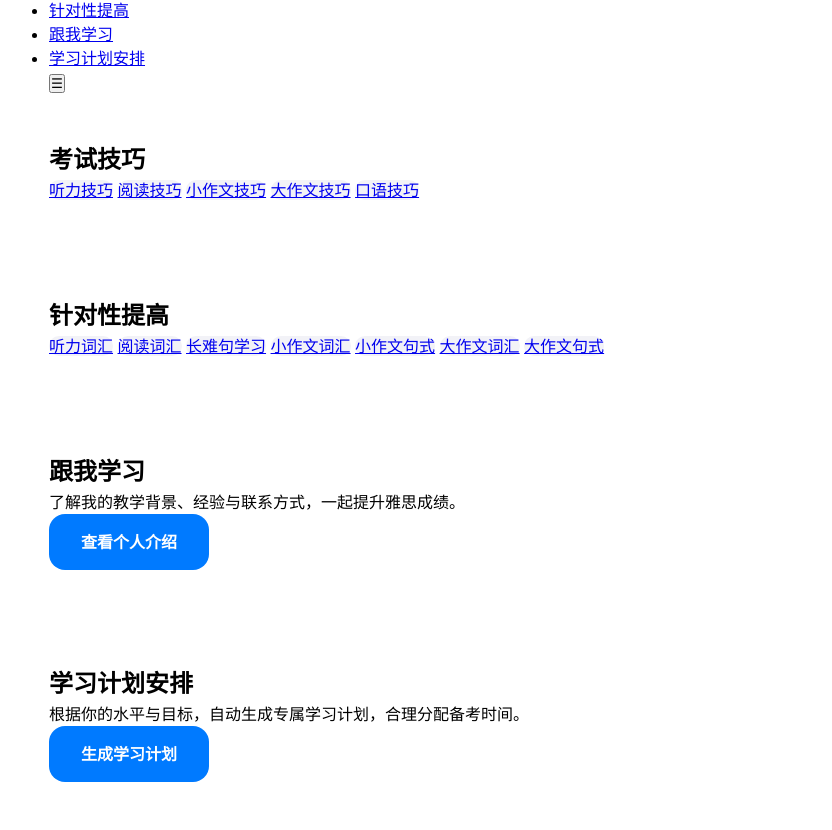
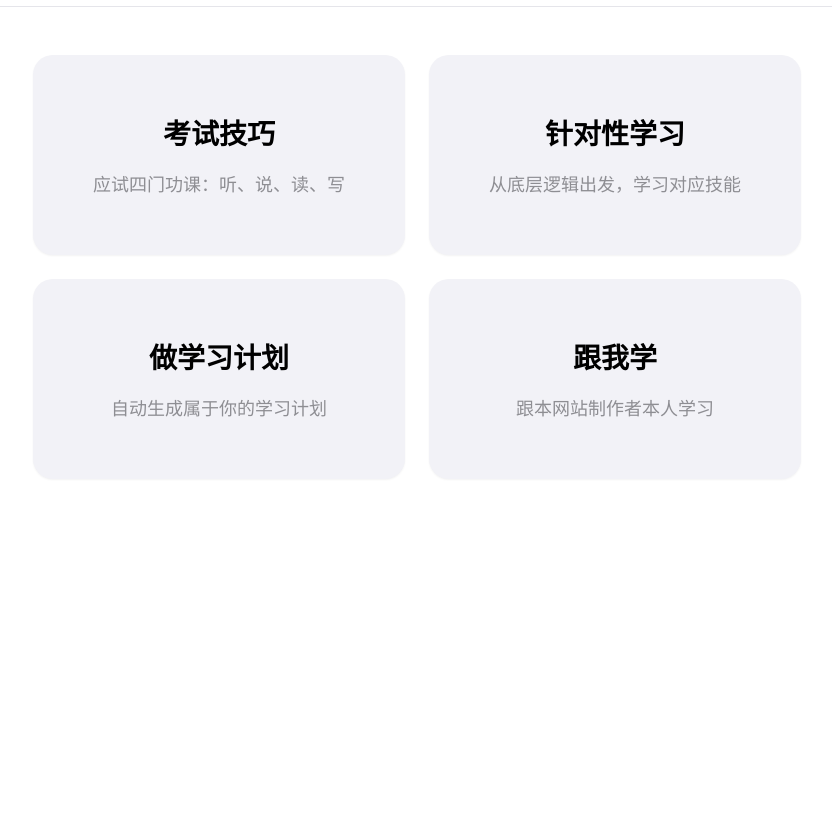
Before and after one commit to Laurence-Chan/IELTSLaurence, a plain HTML site: page index.html in a window 1280 px wide. Shown: the part 50-880 px from the top of the page, without its empty margins (223-1055 px from the left). After the commit the page ends 800 px from the top, so only its background shows below. Drawn offline with Linux system fonts and the light colour scheme.

Commit message:
Add files via upload

```diff
--- a/index.html
+++ b/index.html
@@ -1,84 +1,67 @@
 <!DOCTYPE html>
 <html lang="zh">
 <head>
-  <meta charset="UTF-8" />
-  <meta name="viewport" content="width=device-width, initial-scale=1.0" />
-  <title>IELTS Master | 学习主页</title>
-  <!-- Main stylesheet -->
-  <link rel="stylesheet" href="style.css" />
+  <meta charset="UTF-8">
+  <meta name="viewport" content="width=device-width,initial-scale=1.0,viewport-fit=cover">
+  <title>IELTS Laurence | 雅思备考指南</title>
+  <link rel="stylesheet" href="style.css">
+  <link rel="icon" type="image/png" href="assets/favicon.png">
+  <meta name="theme-color" content="#007AFF">
+  <meta name="apple-mobile-web-app-capable" content="yes">
+  <meta name="apple-mobile-web-app-status-bar-style" content="black-translucent">
 </head>
 <body>
-  <!-- ================= HEADER / NAV ================= -->
-  <header class="site-header">
-    <div class="container flex space-between align-center">
-      <a href="#" class="logo">IELTS Laurence</a>
-      <nav id="main-nav">
-        <ul class="nav-list flex gap-2">
-          <li><a href="#exam">考试技巧</a></li>
-          <li><a href="#improve">针对性提高</a></li>
-          <li><a href="#learn">跟我学习</a></li>
-          <li><a href="#plan">学习计划安排</a></li>
-        </ul>
-      </nav>
-      <button id="nav-toggle" aria-label="Open Menu">☰</button>
+  <header class="header">
+    <div class="container header__container">
+      <a href="/" class="header__logo">IELTS Laurence</a>
     </div>
   </header>
 
   <main>
-    <!-- ================= 考试技巧 ================= -->
-    <section id="exam" class="section">
-      <div class="container">
-        <h2 class="section-title">考试技巧</h2>
-        <div class="grid grid-3 gap-2">
-          <a href="listening.html" class="card text-center">听力技巧</a>
-          <a href="reading.html" class="card text-center">阅读技巧</a>
-          <a href="writing1.html" class="card text-center">小作文技巧</a>
-          <a href="writing2.html" class="card text-center">大作文技巧</a>
-          <a href="speaking.html" class="card text-center">口语技巧</a>
-        </div>
-      </div>
-    </section>
+    <div class="container main-nav">
+      <a href="pages/考试技巧/technique-index.html" class="nav-item">
+        <h2>考试技巧</h2>
+        <p>应试四门功课：听、说、读、写</p>
+      </a>
 
-    <!-- ================= 针对性提高 ================= -->
-    <section id="improve" class="section alt">
-      <div class="container">
-        <h2 class="section-title">针对性提高</h2>
-        <div class="grid grid-3 gap-2">
-          <a href="vocab-listening.html" class="card text-center">听力词汇</a>
-          <a href="vocab-reading.html" class="card text-center">阅读词汇</a>
-          <a href="complex-sentences.html" class="card text-center">长难句学习</a>
-          <a href="vocab-writing1.html" class="card text-center">小作文词汇</a>
-          <a href="patterns-writing1.html" class="card text-center">小作文句式</a>
-          <a href="vocab-writing2.html" class="card text-center">大作文词汇</a>
-          <a href="patterns-writing2.html" class="card text-center">大作文句式</a>
-        </div>
-      </div>
-    </section>
+      <a href="pages/针对性提高/index.html" class="nav-item">
+        <h2>针对性学习</h2>
+        <p>从底层逻辑出发，学习对应技能</p>
+      </a>
 
-    <!-- ================= 跟我学习 ================= -->
-    <section id="learn" class="section">
-      <div class="container text-center narrow">
-        <h2 class="section-title">跟我学习</h2>
-        <p>了解我的教学背景、经验与联系方式，一起提升雅思成绩。</p>
-        <a href="about.html" class="btn primary">查看个人介绍</a>
-      </div>
-    </section>
+      <a href="pages/跟我学习/study-plan.html" class="nav-item">
+        <h2>做学习计划</h2>
+        <p>自动生成属于你的学习计划</p>
+      </a>
 
-    <!-- ================= 学习计划安排 ================= -->
-    <section id="plan" class="section alt">
-      <div class="container text-center narrow">
-        <h2 class="section-title">学习计划安排</h2>
-        <p>根据你的水平与目标，自动生成专属学习计划，合理分配备考时间。</p>
-        <a href="study-plan.html" class="btn primary">生成学习计划</a>
-      </div>
-    </section>
+      <a href="pages/跟我学习/index.html" class="nav-item">
+        <h2>跟我学</h2>
+        <p>跟本网站制作者本人学习</p>
+      </a>
+
+    </div>
   </main>
 
-  <!-- ============== JS (Optional) ============== -->
   <script>
-    const toggleBtn = document.getElementById('nav-toggle');
-    const nav = document.getElementById('main-nav');
-    toggleBtn.addEventListener('click', () => nav.classList.toggle('open'));
+    // 添加交互动画
+    const navItems = document.querySelectorAll('.nav-item');
+    const observer = new IntersectionObserver((entries) => {
+      entries.forEach(entry => {
+        if (entry.isIntersecting) {
+          entry.target.style.opacity = '1';
+          entry.target.style.transform = 'translateY(0)';
+        }
+      });
+    }, {
+      threshold: 0.1
+    });
+
+    navItems.forEach((item, index) => {
+      item.style.opacity = '0';
+      item.style.transform = 'translateY(20px)';
+      item.style.transitionDelay = `${index * 0.1}s`;
+      observer.observe(item);
+    });
   </script>
 </body>
 </html>
```
Also changed, not shown: pages/考试技巧/technique-index.html (added, +133 -0 lines).
